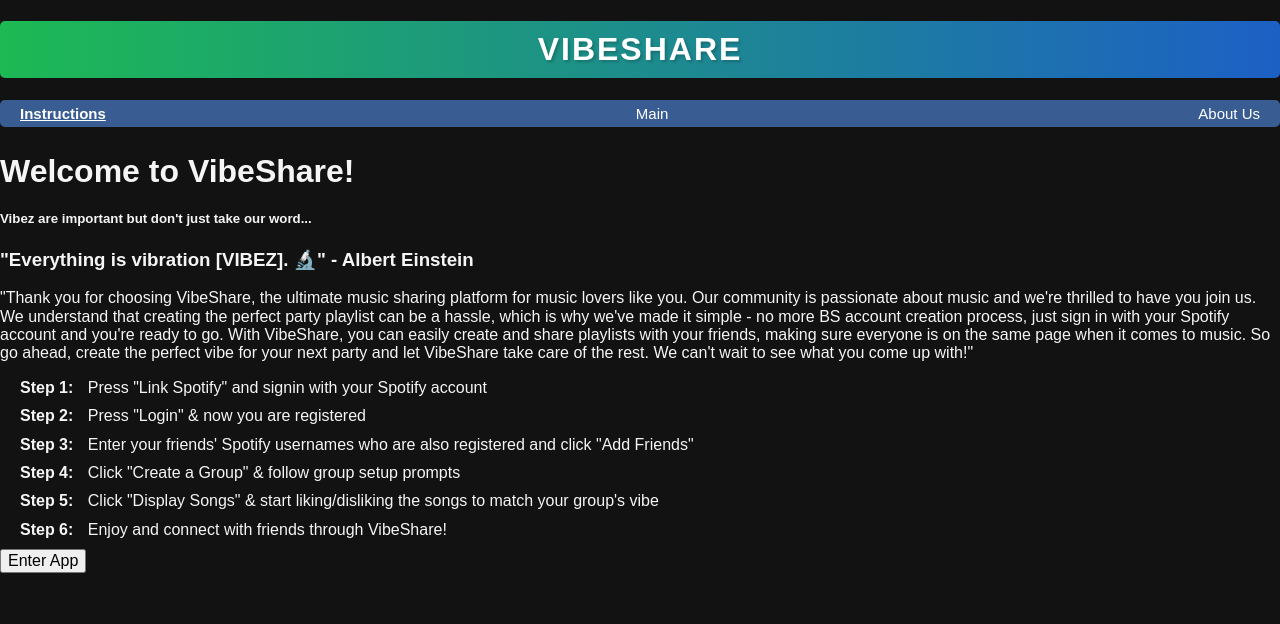
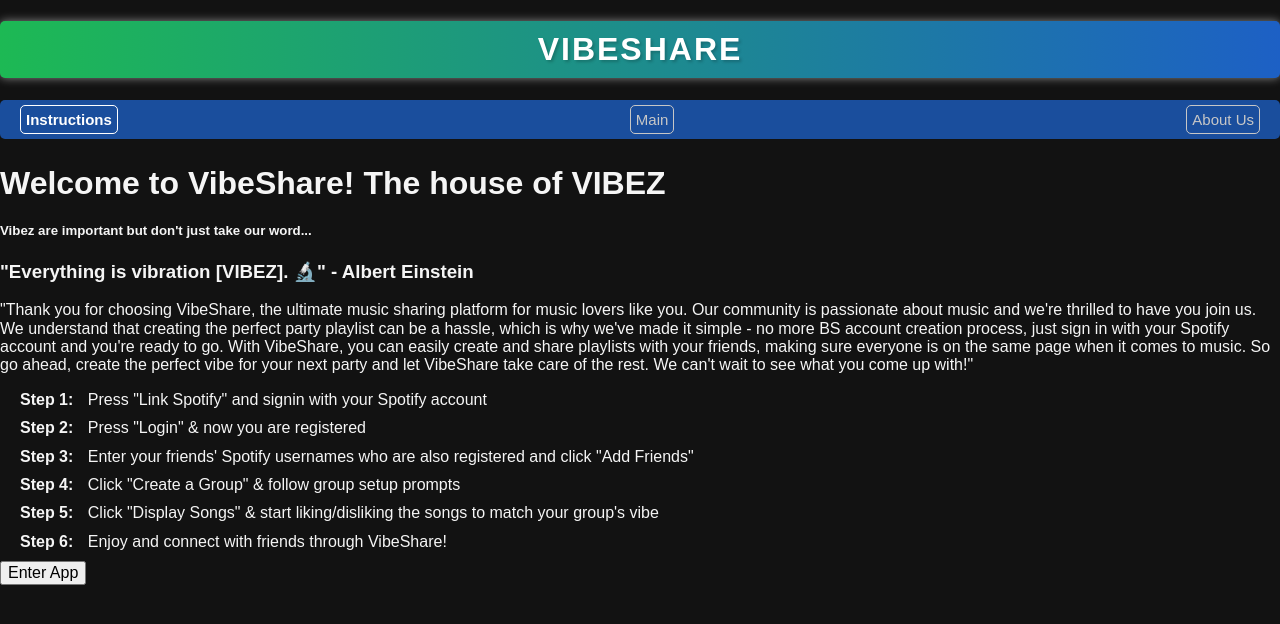
Before and after one commit to martinkent2003/musicApp, an Angular app: page /landing in a window 1280 px wide. Shown: the top 624 px of the page. Built offline with nearby package versions, Linux system fonts and the light colour scheme.

Commit message:
made nav buttons more intuitive & shadow for head

```diff
--- a/src/app/app.component.css
+++ b/src/app/app.component.css
@@ -20,6 +20,7 @@
   background-color: #1db954;
   padding: 10px 20px;
   border-radius: 5px;
+  box-shadow: 0 0 10px rgb(255, 255, 255, 0.5);
 }
 
 /* Style the navigation menu with a horizontal layout */
@@ -29,20 +30,34 @@
   justify-content: space-between;
   align-items: center;
   padding: 5px 20px;
-  background-color: #395d92;
+  background-color: #1d60c5c6;
   border-radius: 5px;
 }
 
 /* Style the links inside the navigation menu */
 nav a {
-  color: white;
+  color: rgb(199, 199, 199);
   text-decoration: none;
   font-size: 15px;
   margin-right: 0px;
+  border: 1px solid rgb(199, 199, 199);
+  padding: 5px;
+  border-radius: 5px;
 }
 
 /* Style the active link */
 nav a.active {
   font-weight: bold;
+  color: white;
+  border: 1px solid rgb(255, 255, 255);
+  padding: 5px;
+  border-radius: 5px;
+}
+
+/* Add a hover effect to the links */
+nav a:hover {
+  color: #1db954;
+  font-weight: bold;
   text-decoration: underline;
+  border: 1px solid #1db954;
 }
--- a/src/app/landing/landing.component.html
+++ b/src/app/landing/landing.component.html
@@ -1,5 +1,5 @@
 <div class="welcome-message">
-  <h1>Welcome to VibeShare!</h1>
+  <h1>Welcome to VibeShare! The house of VIBEZ</h1>
   <div id="quote-container">
     <h5>Vibez are important but don't just take our word...</h5>
     <h3 id="quote-text">"Good Vibez Only" - People of Planet Earth 🌎</h3>
```
